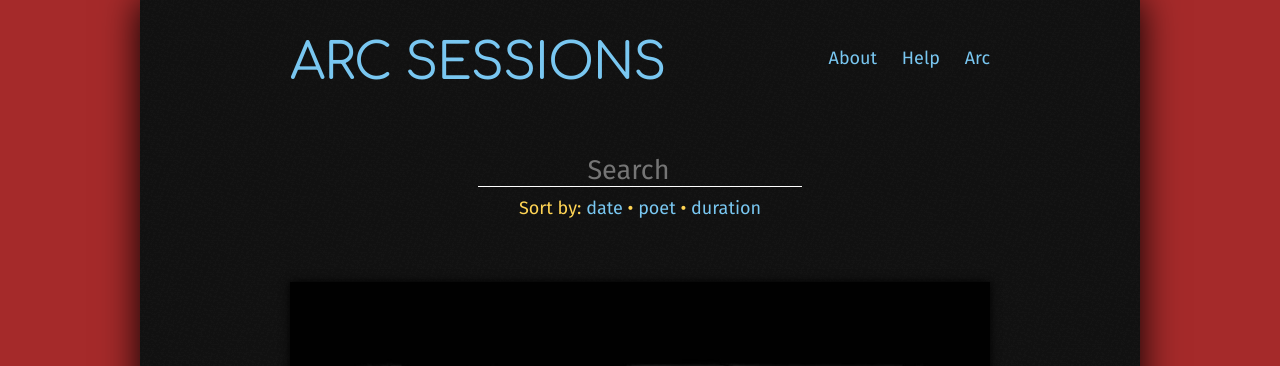
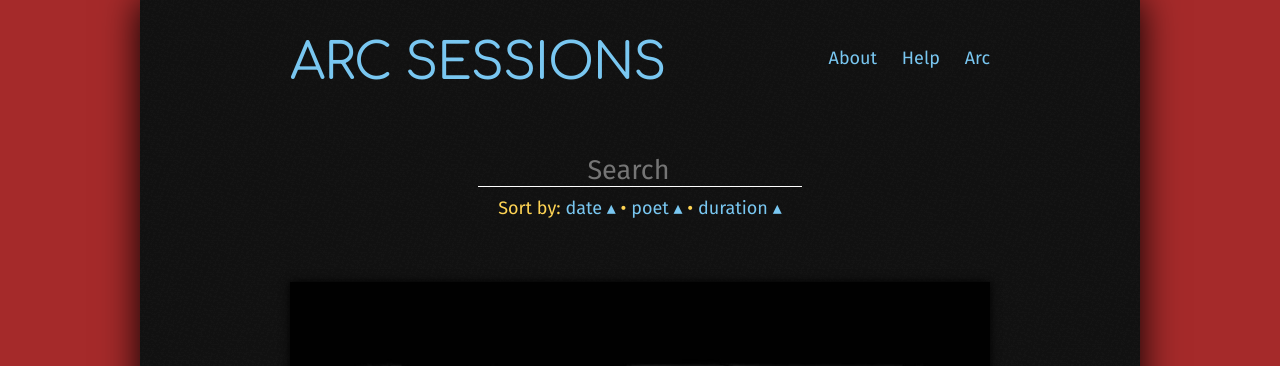
Before and after one commit to Leeds-eBooks/ArcSessions, a Jekyll site: the page built from index.html, in a window 1280 px wide. Shown: the top 366 px of the page. Built offline with Jekyll 4.4.1, drawn with Linux system fonts in a browser that asks for light colours.

Commit message:
Made sort controls html more readable, added direction arrows

```diff
--- a/_sass/_layout.scss
+++ b/_sass/_layout.scss
@@ -196,13 +196,19 @@
 
   .list-controls {
     margin-bottom: $spacing-unit * 2;
-  }
 
-  .list-controls > span {
-    cursor: pointer;
-    color: $brand-color;
-    &:hover {
-      color: $text-color;
+    .sort-arrow {
+      display: inline-block;
+      -webkit-transition: -webkit-transform 0.2s ease-in-out;
+      transition: transform 0.2s ease-in-out;
+    }
+
+    > span {
+      cursor: pointer;
+      color: $brand-color;
+      &:hover {
+        color: $text-color;
+      }
     }
   }
 }
--- a/index.html
+++ b/index.html
@@ -4,7 +4,14 @@ layout: default
 
 <div class="home">
   <input type="search" placeholder="Search" class="search" rv-on-input="filter" rv-on-keyup="filter">
-  <p class="list-controls">Sort by: <span rv-on-click="sort_date">date</span> &bull; <span rv-on-click="sort_poet">poet</span> &bull; <span rv-on-click="sort_duration">duration</span></p>
+  <p class="list-controls">
+    Sort by:
+    <span rv-on-click="sort_date">date <span class="sort-arrow">&#9652;</span></span>
+    &bull;
+    <span rv-on-click="sort_poet">poet <span class="sort-arrow">&#9652;</span></span>
+    &bull;
+    <span rv-on-click="sort_duration">duration <span class="sort-arrow">&#9652;</span></span>
+  </p>
 
   <ul class="post-list">
     {% for video in site.data.videos %}
```
